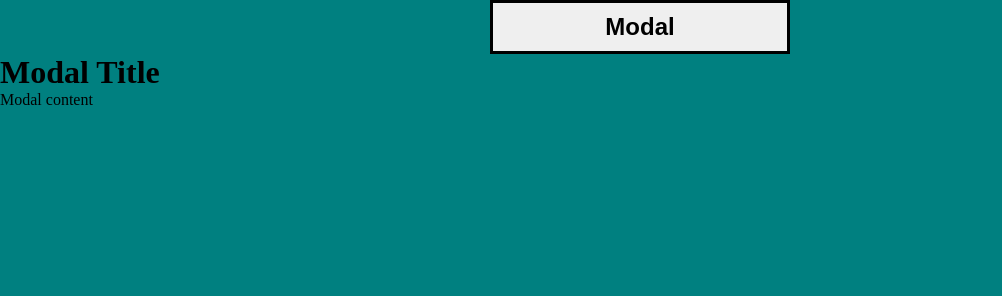
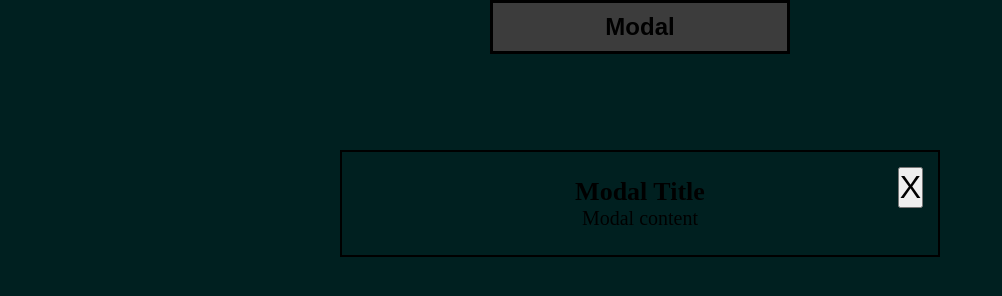
Before and after one commit to SkyDeS-2301/Modal, a plain HTML site: page index.html in a window 1280 px wide. Both pictures are taken after a click on the button "Modal". Shown: the whole page, without its empty margins (0-1002 px from the left). Drawn offline with Linux system fonts and the light colour scheme.

Commit message:
added open and close modal

```diff
--- a/index.html
+++ b/index.html
@@ -8,10 +8,11 @@
 </head>
 <body>
     <button class='btn-modal'>Modal</button>
-    <div class='modal'>
+    <div class='modal hide'>
         <div class='modal__inner'>
             <h1 class='modal__title'>Modal Title</h1>
             <p class='modal__content'>Modal content</p>
+            <button class='close'>X</button>
         </div>
     </div>
 <script src="./script.js"></script>
--- a/script.js
+++ b/script.js
@@ -0,0 +1,24 @@
+const btnModal = document.querySelector( '.btn-modal' );
+const btnClose = document.querySelector( '.close' );
+const modal = document.querySelector( '.modal' );
+
+function openModal() {
+	modal.classList.remove( 'hide' )
+	modal.classList.add( 'show' )
+}
+
+btnModal.addEventListener( 'click', openModal )
+
+function closeModal() {
+	modal.classList.remove( 'show' )
+	modal.classList.add( 'hide' )
+}
+
+btnClose.addEventListener( 'click', closeModal )
+
+document.addEventListener('click', (e) => {
+	const t = e.target;
+	if (t.classList.contains('modal')) {
+		closeModal()
+	}
+})
--- a/style.css
+++ b/style.css
@@ -20,14 +20,47 @@ body {
 }
 
 .modal {
+    position: fixed;
+    top: 0;
+    left: 0;
+    height: 100%;
+    width: 100%;
 
+    background: rgba(0, 0, 0, 0.75);
+    padding-top: 150px;
 }
 
 .modal__inner {
+    position: relative;
+    padding: 25px;
+
+    text-align: center;
+    border: 2px solid black;
+
+    width: 600px;
+    margin: 0 auto;
 }
 
 .modal__title {
+    font-size: 26px;
+    font-weight: 700;
 }
 
 .modal__content {
+    font-size: 20px;
 }
+
+.hide {
+    display: none;
+}
+.show {
+    display: block;
+}
+.close {
+    position: absolute;
+    top: 15px;
+    right: 15px;
+
+    color: black;
+    font-size: 32px;
+}
```
